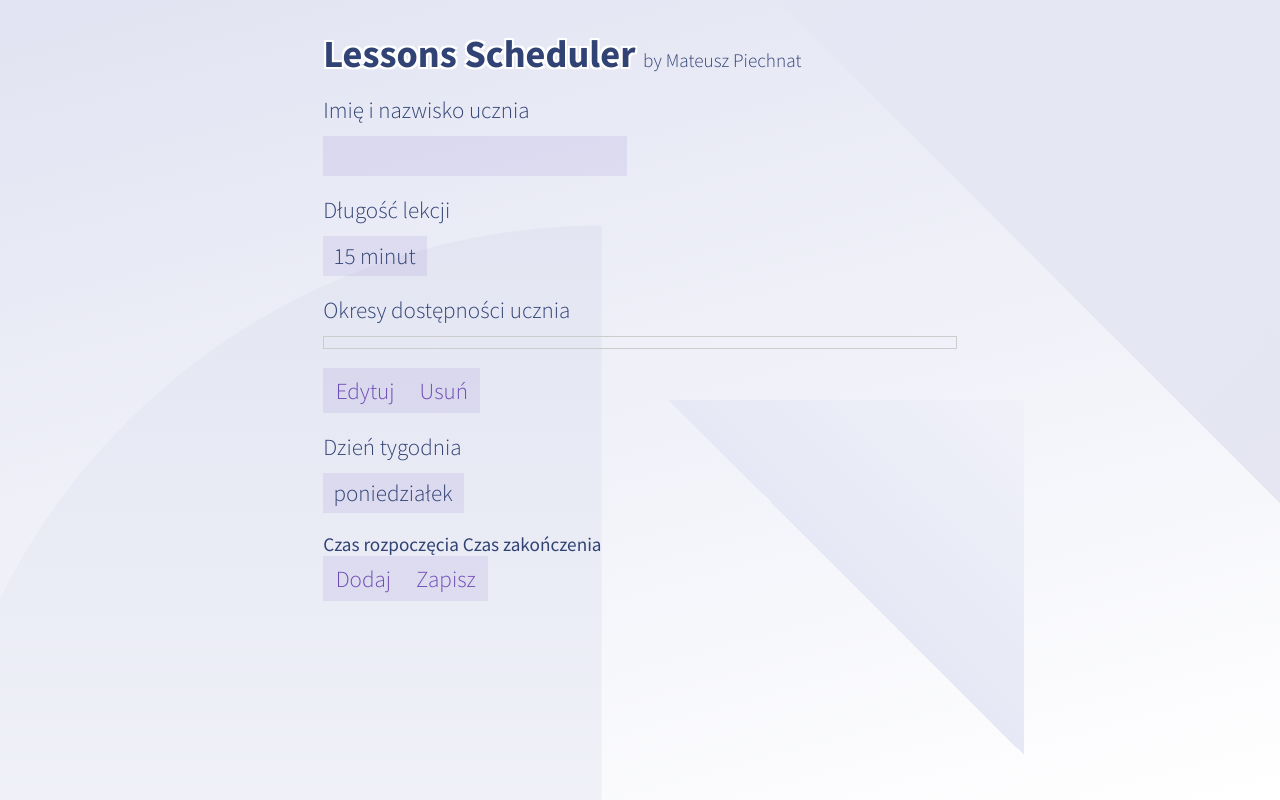
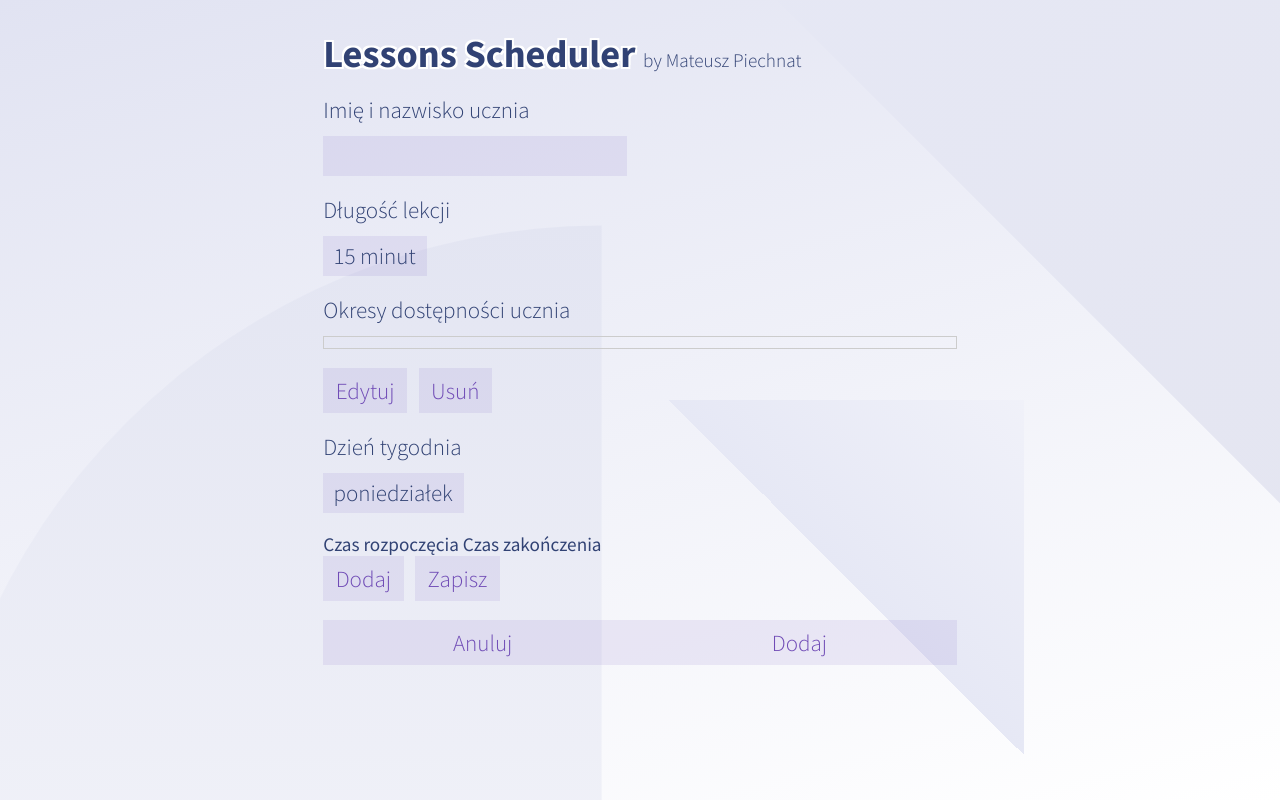
Before and after one commit to piechnat/lessons-scheduler, a React (Create React App) app: page / in a window 1280 px wide. Both pictures are taken after a click on the button "Dodaj". Built offline with nearby package versions, Linux system fonts and the light colour scheme.

Commit message:
development

```diff
--- a/src/screens/App.tsx
+++ b/src/screens/App.tsx
@@ -25,7 +25,8 @@ function App() {
           switch (activeScreen) {
             case Screen.SCHEDULER:
               return <SchedulerScreen />;
-            case Screen.STUDENT:
+            case Screen.STUDENT_ADD:
+            case Screen.STUDENT_EDIT:
               return <StudentScreen />;
           }
         })()}
--- a/src/screens/SchedulerScreen.tsx
+++ b/src/screens/SchedulerScreen.tsx
@@ -22,11 +22,16 @@ function SchedulerScreen() {
       />
       <div className={styles.buttonPanel}>
         <button>Szukaj</button>
-        <button disabled={studentId < 0}>Edytuj</button>
-        <button onClick={() => dispatch(removeStudent())} disabled={studentId < 0}>
+        <button
+          onClick={() => dispatch(changeScreen(Screen.STUDENT_EDIT))}
+          disabled={studentId < 0}
+        >
+          Edytuj
+        </button>
+        <button onClick={() => dispatch(removeStudent(studentId))} disabled={studentId < 0}>
           Usuń
         </button>
-        <button onClick={() => dispatch(changeScreen(Screen.STUDENT))}>Dodaj</button>
+        <button onClick={() => dispatch(changeScreen(Screen.STUDENT_ADD))}>Dodaj</button>
       </div>
     </div>
   );
--- a/src/screens/StudentScreen.tsx
+++ b/src/screens/StudentScreen.tsx
@@ -1,29 +1,40 @@
 import { useEffect, useState } from "react";
 import GridList from "../components/GridList";
-import { useAppSelector } from "../redux";
+import { useAppDispatch, useAppSelector } from "../redux";
 import { UNIT, DAY_NAMES, periodToStr, range } from "../utils";
+import Period from "../utils/Period";
 import Student, { StudentPlane } from "../utils/Student";
+import { changeScreen, Screen, setStudent } from "./appSlice";
 import styles from "./styles.module.scss";
 
 function StudentScreen() {
   useEffect(() => window.scrollTo(0, 0), []);
+  const dispatch = useAppDispatch();
   const student: StudentPlane =
     useAppSelector((state) =>
-      state.app.students.find((student) => student.id === state.app.studentId)
+      state.app.activeScreen === Screen.STUDENT_EDIT
+        ? state.app.students.find((student) => student.id === state.app.studentId)
+        : null
     ) ?? new Student().toPlain();
-
   const [studentName, setStudentName] = useState(student.name);
   const [lessonLength, setlessonLength] = useState(student.lesson.length);
   const [periodList, setPeriodList] = useState(student.periods);
   const [periodIndex, setPeriodIndex] = useState(-1);
-
+  function loadStudent(): StudentPlane {
+    return new Student(
+      student.id,
+      studentName,
+      new Period(0, lessonLength),
+      periodList.map((period) => new Period(period.begin, period.length))
+    ).toPlain();
+  }
   return (
     <div className={styles.formWrapper}>
-      <label>
+      <label className={styles.row}>
         <span>Imię i nazwisko ucznia</span>
         <input type="text" value={studentName} onChange={(e) => setStudentName(e.target.value)} />
       </label>
-      <label>
+      <label className={styles.row}>
         <span>Długość lekcji</span>
         <select value={lessonLength} onChange={(e) => setlessonLength(parseInt(e.target.value))}>
           {range(1, 45 / UNIT).map((value) => (
@@ -33,7 +44,7 @@ function StudentScreen() {
           ))}
         </select>
       </label>
-      <label>
+      <label className={styles.row}>
         <span>Okresy dostępności ucznia</span>
         <GridList
           className={styles.gridList}
@@ -42,7 +53,7 @@ function StudentScreen() {
           onSelect={(index) => setPeriodIndex(index)}
         />
       </label>
-      <label>
+      <div className={styles.row}>
         <button>Edytuj</button>
         <button
           onClick={() => {
@@ -52,8 +63,8 @@ function StudentScreen() {
         >
           Usuń
         </button>
-      </label>
-      <label>
+      </div>
+      <label className={styles.row}>
         <span>Dzień tygodnia</span>
         <select>
           {DAY_NAMES.map((name, index) => (
@@ -64,10 +75,16 @@ function StudentScreen() {
         </select>
       </label>
       Czas rozpoczęcia Czas zakończenia
-      <label>
+      <div className={styles.row}>
         <button>Dodaj</button>
         <button>Zapisz</button>
-      </label>
+      </div>
+      <div className={styles.buttonPanel}>
+        <button onClick={() => dispatch(changeScreen(Screen.SCHEDULER))}>Anuluj</button>
+        <button onClick={() => dispatch(setStudent(loadStudent()))}>
+          {student.id > -1 ? "Zapisz" : "Dodaj"}
+        </button>
+      </div>
     </div>
   );
 }
--- a/src/screens/appSlice.ts
+++ b/src/screens/appSlice.ts
@@ -5,7 +5,8 @@ import mainScheduler from "../utils/mainScheduler";
 
 export enum Screen {
   SCHEDULER,
-  STUDENT,
+  STUDENT_ADD,
+  STUDENT_EDIT,
 }
 
 interface AppState {
@@ -30,22 +31,28 @@ const appSlice = createSlice({
     setStudentId: (state, { payload: newId }: PayloadAction<number>) => {
       state.studentId = newId;
     },
-    removeStudent: (state) => {
-      const removeIndex = state.students.findIndex((student) => student.id === state.studentId);
+    removeStudent: (state, { payload: studentId }: PayloadAction<number|undefined>) => {
+      studentId = studentId ?? state.studentId;
+      const removeIndex = state.students.findIndex((student) => student.id === studentId);
       if (removeIndex > -1) {
         state.students.splice(removeIndex, 1);
         state.studentId = -1;
       }
     },
     setStudent: (state, { payload: newStudent }: PayloadAction<StudentPlane>) => {
+      let success = false;
       if (!(newStudent.id > -1)) {
         state.studentId = newStudent.id =
           state.students.reduce<number>((maxId, student) => Math.max(maxId, student.id), -1) + 1;
         state.students.push(newStudent);
+        success = true;
       } else {
-        state.students.some((student, index) =>
+        success = state.students.some((student, index) =>
           student.id === newStudent.id ? (state.students[index] = newStudent) : false
         );
+      }
+      if (success) {
+        state.activeScreen = Screen.SCHEDULER;
       }
     },
   },
--- a/src/screens/styles.module.scss
+++ b/src/screens/styles.module.scss
@@ -18,6 +18,7 @@
 }
 .formWrapper .buttonPanel button {
   flex-grow: 1;
+  margin-right: 0;
 }
 
 .formWrapper button,
@@ -37,6 +38,7 @@
 .formWrapper button {
   color: rgb(112, 76, 182);
   padding: 0.3em 0.5em;
+  margin-right: 0.5em;
 }
 .formWrapper button,
 .formWrapper select {
@@ -69,17 +71,14 @@
   color: rgb(129, 133, 185);
 }
 
-.formWrapper label {
+.formWrapper .row {
   display: block;
   margin-bottom: 1em;
 }
-.formWrapper label > span {
+.formWrapper .row > span {
   font-size: 1.2em;
   font-weight: 300;
   cursor: pointer;
-}
-
-.formWrapper label > span {
   display: block;
   margin: 0 0.5em 0.5em 0;
 }
```
